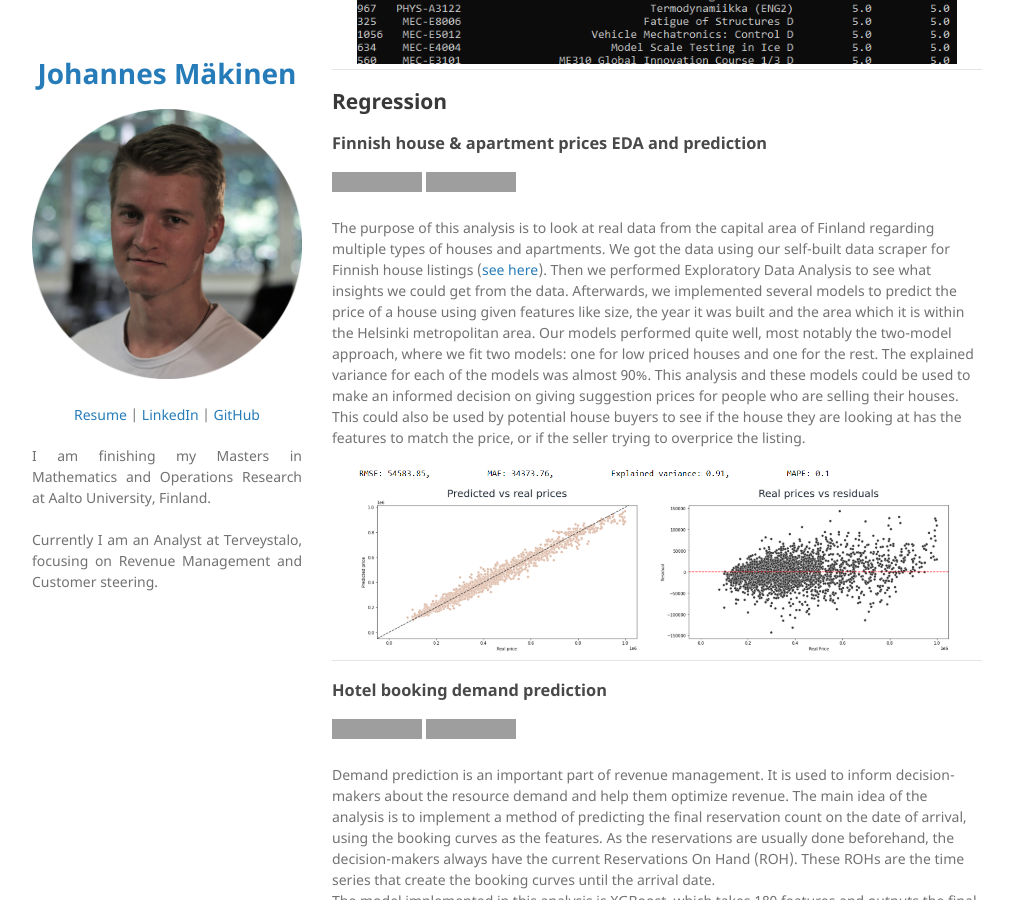
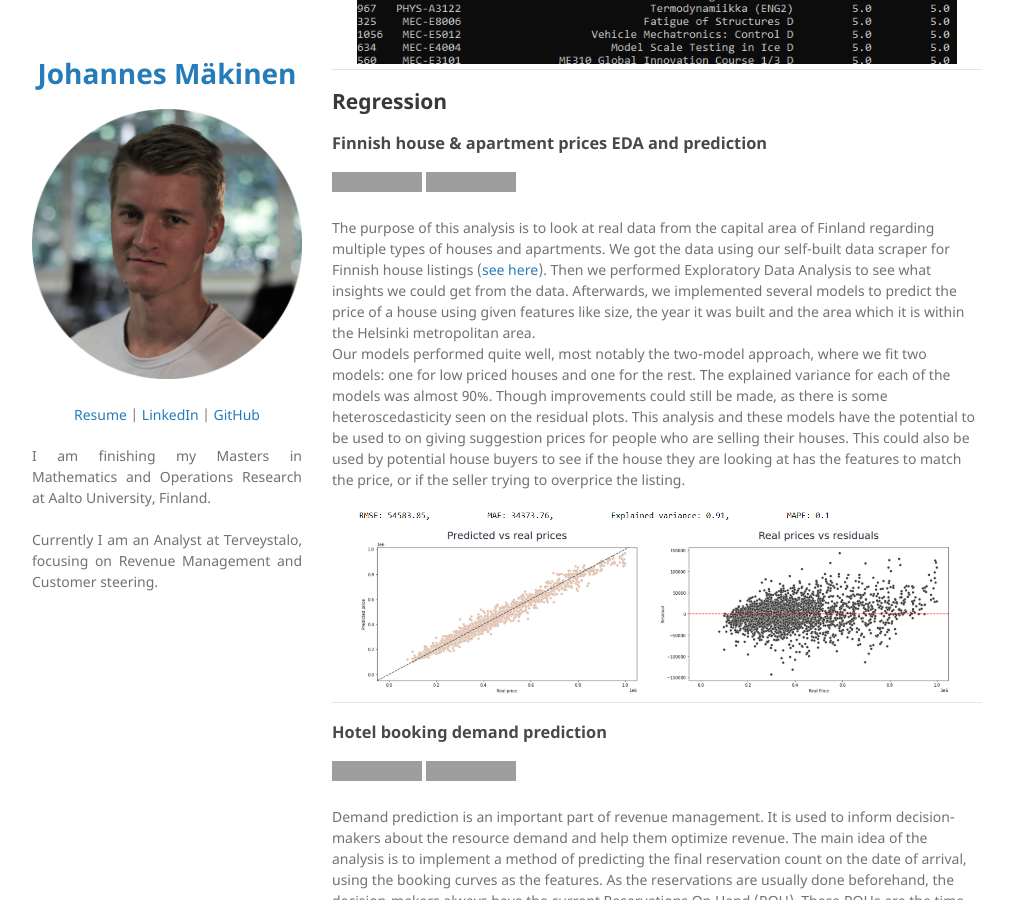
Before and after one commit to johmakinen/johmakinen.github.io, a Jekyll site: the page built from index.md, in a window 1280 px wide and 900 px high, scrolled down 1210 px, cut to the strip 0-900 px from the top of the window. Shown: the whole strip, without its empty margins (133-1146 px from the left). Built offline with Jekyll 4.4.1, drawn with Linux system fonts in a browser that asks for light colours; our own code applies the rules of GitHub Pages for plain Markdown files; grey boxes are pictures that could not be loaded.

Commit message:
Update index.md

```diff
--- a/index.md
+++ b/index.md
@@ -35,8 +35,8 @@ At the time of creation, you could not search courses for only certain periods.
 [![github_link](https://img.shields.io/badge/-nbviewer-gray?logo=jupyter&logoColor=orange&link=https://nbviewer.org/github/johmakinen/Various_projects/blob/main/Notebooks/House_prices.ipynb)](https://nbviewer.org/github/johmakinen/Various_projects/blob/main/Notebooks/House_prices.ipynb)
 
 The purpose of this analysis is to look at real data from the capital area of Finland regarding multiple types of houses and apartments. We got the data using our self-built data scraper for Finnish house listings ([see here](https://github.com/johmakinen/Various_projects/blob/main/Notebooks/house_scraper.ipynb)). Then we performed Exploratory Data Analysis to see what insights we could get from the data. Afterwards, we implemented several models to predict the price of a house using given features like size, the year it was built and the area which it is within the Helsinki metropolitan area.
-Our models performed quite well, most notably the two-model approach, where we fit two models: one for low priced houses and one for the rest. The explained variance for each of the models was almost 90%.
-This analysis and these models could be used to make an informed decision on giving suggestion prices for people who are selling their houses.
+Our models performed quite well, most notably the two-model approach, where we fit two models: one for low priced houses and one for the rest. The explained variance for each of the models was almost 90%. Though improvements could still be made, as there is some heteroscedasticity seen on the residual plots.
+This analysis and these models have the potential to be used to on giving suggestion prices for people who are selling their houses.
 This could also be used by potential house buyers to see if the house they are looking at has the features to match the price, or if the seller trying to overprice the listing.
 
 <center><img src="images/house_prices_pred.png" width="600" height="auto"/></center>
```
